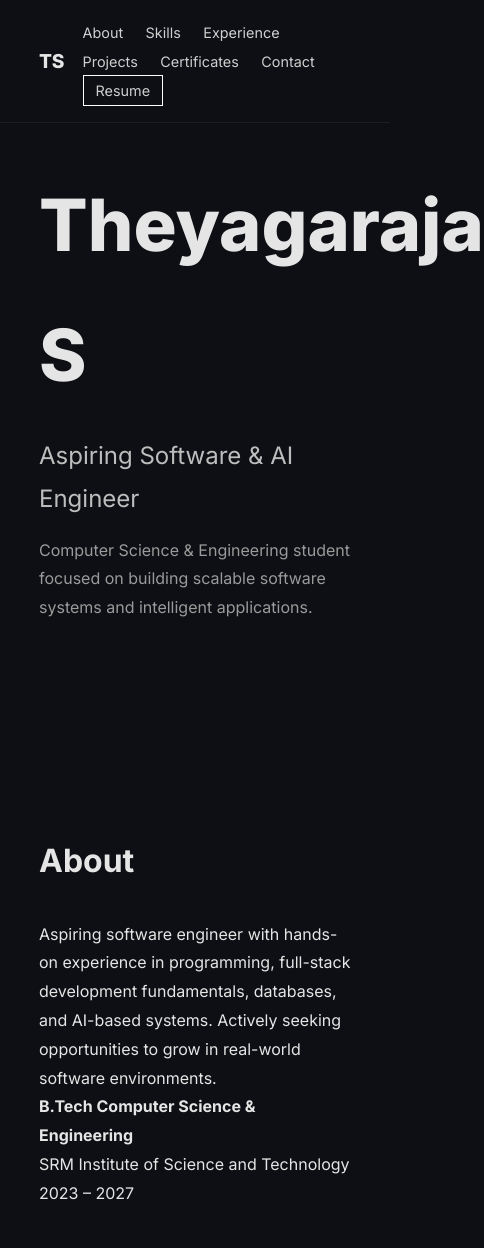
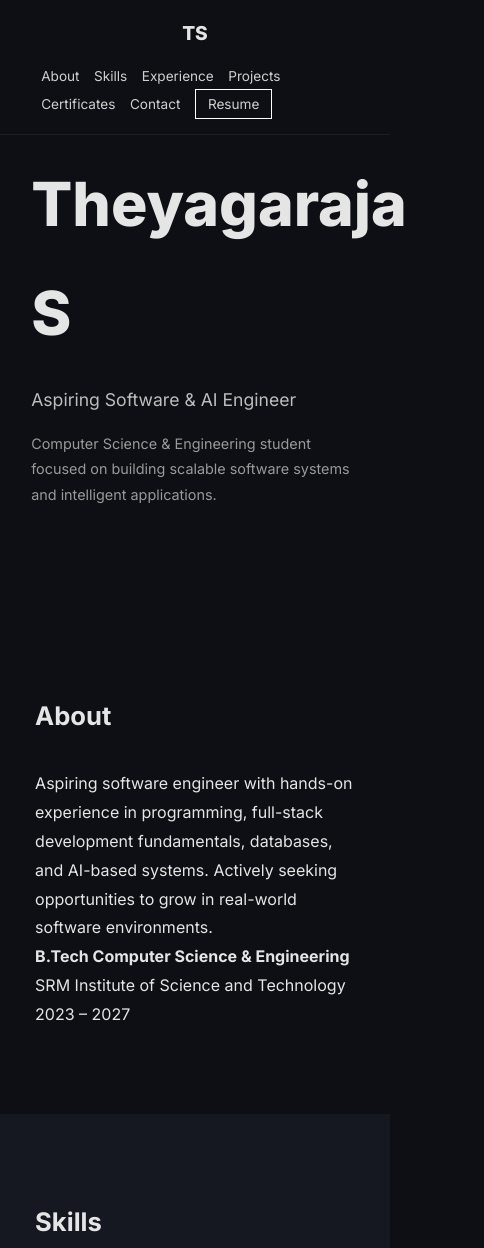
Before and after one commit to Theyagaraja/My_Portfolio3009, a plain HTML site: page index.html in a window 390 px wide. Shown: the top 1248 px of the page, 484 px wide, since content can reach past the window. Drawn offline with Linux system fonts and the light colour scheme.

Commit message:
Update style.css

```diff
--- a/style.css
+++ b/style.css
@@ -207,4 +207,102 @@ footer {
   color: #ffffff;
   text-decoration: none;
   font-size: 0.85rem;
+
 }
+@media (max-width: 600px) {
+
+  .navbar {
+    padding: 14px 6%;
+    flex-direction: column;
+    gap: 10px;
+  }
+
+  .navbar nav a {
+    margin-left: 10px;
+    font-size: 0.85rem;
+  }
+
+  .hero {
+    padding: 130px 6% 80px;
+  }
+
+  .hero h1 {
+    font-size: 2.4rem;
+  }
+
+  .hero h2 {
+    font-size: 1rem;
+  }
+
+  .hero p {
+    font-size: 0.9rem;
+  }
+
+  .section {
+    padding: 70px 6%;
+  }
+
+  .section h3 {
+    font-size: 1.6rem;
+  }
+
+  .cert-grid {
+    grid-template-columns: 1fr;
+  }
+
+  .certificates-grid {
+    grid-template-columns: 1fr;
+  }
+
+  .certificate-flip-inner {
+    height: 300px;
+  }
+
+  footer {
+    font-size: 0.85rem;
+  }
+}
+@media (max-width: 992px) {
+
+  .navbar {
+    padding: 16px 8%;
+  }
+
+  .hero {
+    padding: 150px 8% 100px;
+  }
+
+  .hero h1 {
+    font-size: 3.2rem;
+  }
+
+  .hero h2 {
+    font-size: 1.1rem;
+  }
+
+  .section {
+    padding: 80px 8%;
+  }
+
+  .cert-grid {
+    grid-template-columns: repeat(2, 1fr);
+  }
+
+  .certificates-grid {
+    grid-template-columns: repeat(2, 1fr);
+  }
+
+  .certificate-flip-inner {
+    height: 340px;
+  }
+}
+@media (max-width: 1200px) {
+
+  .hero h1 {
+    font-size: 3.8rem;
+  }
+
+  .section {
+    padding: 85px 9%;
+  }
+}
```
